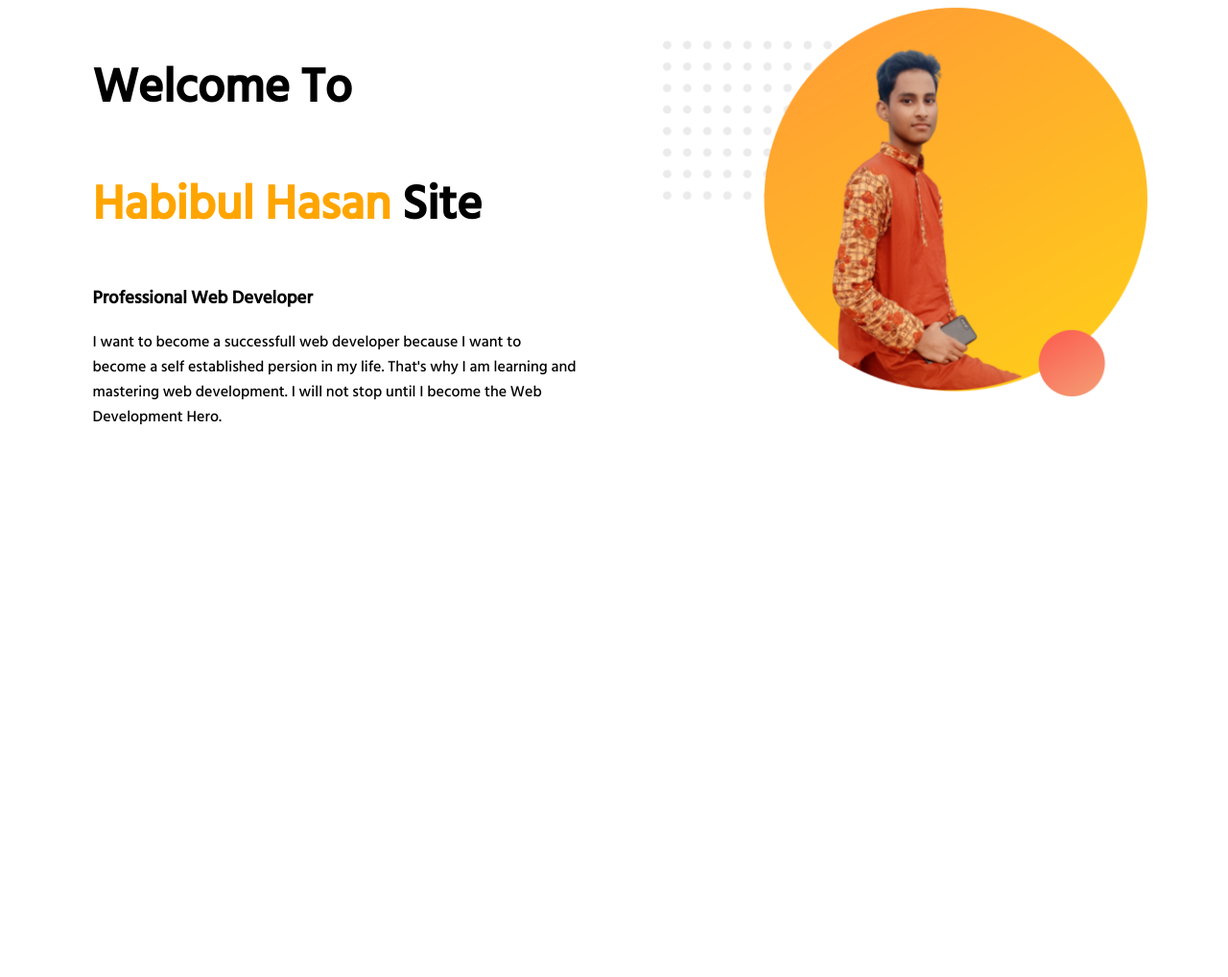
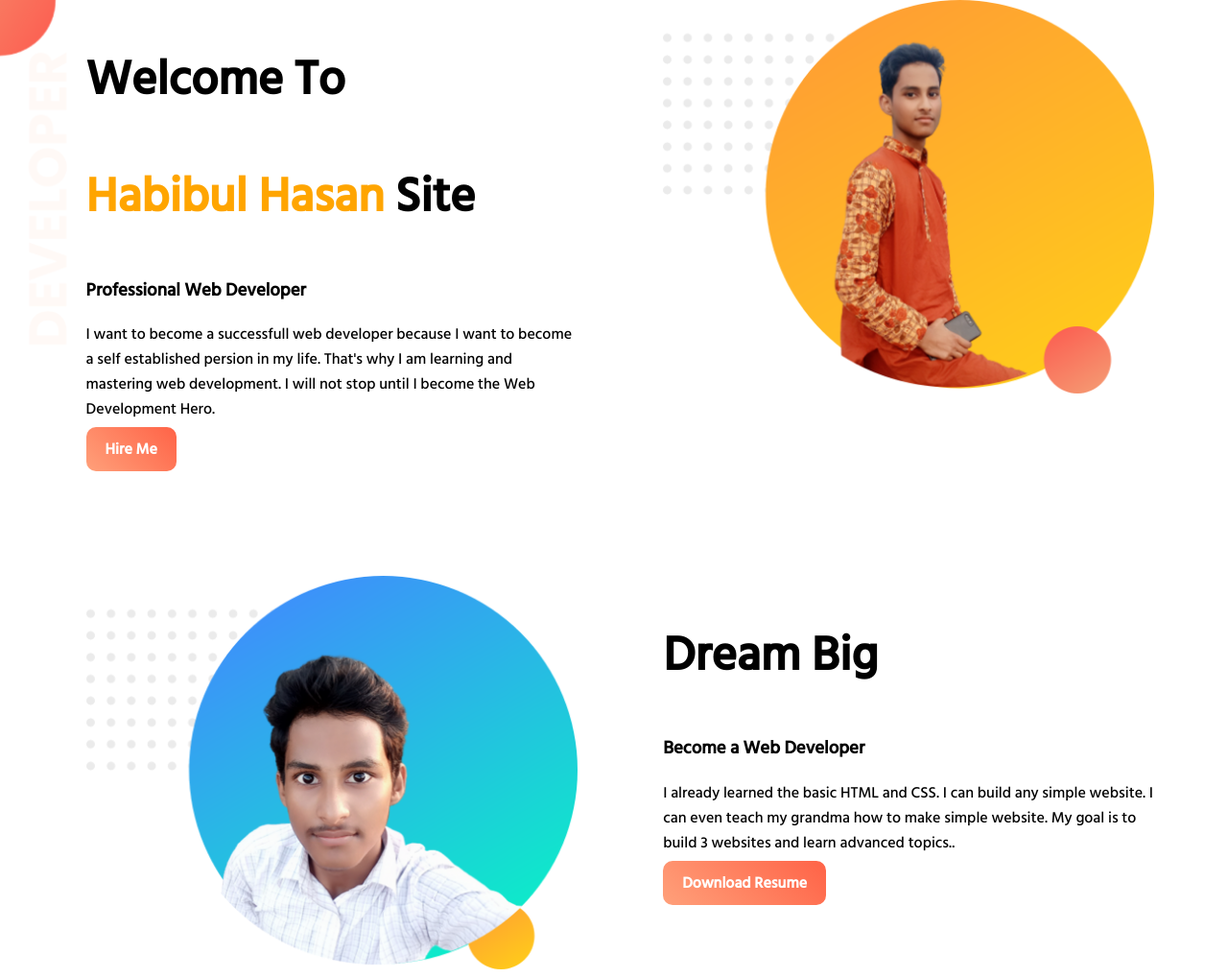
Before and after one commit to developerep2019/web-portfolio, a plain HTML site: page index.html in a window 1280 px wide. Shown: the whole page at 96% size. Before the commit the page ends 800 px from the top, so only its background shows below. Drawn offline with Linux system fonts and the light colour scheme.

Commit message:
half completed of second section

```diff
--- a/index.html
+++ b/index.html
@@ -14,10 +14,22 @@
         <h1><span class="name-highlight">Habibul Hasan</span> Site</h1>
         <h3>Professional Web Developer</h3>
         <p>I want to become a successfull web developer because I want to become a self established persion in my life. That's why I am learning and mastering web development. I will not stop until I become the Web Development Hero.</p>
+        <a href="https://facebook.com/ethun.plan/" target="_blank">Hire Me</a>
     </div>
     <div class="half-width">
         <img src="images/ethun.png" alt="">
     </div>
 </section>
+<section id="dream-area">
+    <div class="half-width">
+        <img src="images/ethun2.png" alt="">
+    </div>
+    <div class="half-width">
+        <h1>Dream Big</h1>
+        <h3>Become a Web Developer</h3>
+        <p>I already learned the basic HTML and CSS. I can build any simple website. I can even teach my grandma how to make simple website. My goal is to build 3 websites and learn advanced topics..</p>
+        <a href="https://facebook.com/ethun.plan/" target="_blank">Download Resume</a>
+    </div>
+</section>
 </body>
 </html>
--- a/style.css
+++ b/style.css
@@ -1,5 +1,6 @@
 body {
     font-family: 'hind siliguri';
+    margin: 0;
 }
 
 h1{
@@ -19,3 +20,23 @@ h1{
 .half-width img {
     width : 100%;
 }
+
+#first-section {
+    background-image: url(images/top-banner.png);
+    height: 500px;
+    background-repeat: no-repeat;
+
+}
+
+.half-width a {
+    text-decoration : none;
+    background : linear-gradient(45deg, lightsalmon, tomato);
+    border-radius: 10px;
+    padding: 10px 20px;
+    color : white;
+    font-weight: bold;
+}
+
+#dream-area {
+    padding-top: 100px;
+}
```
